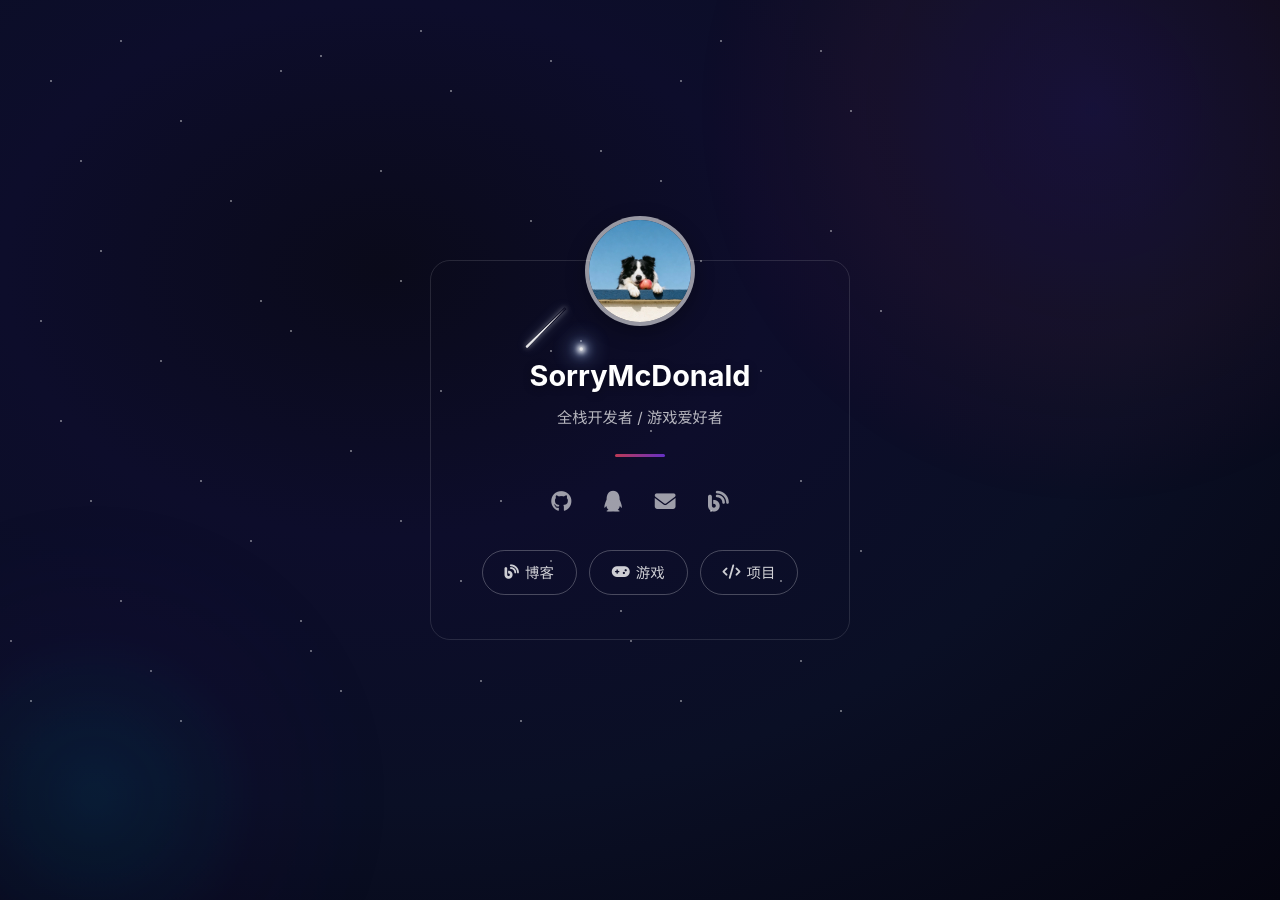
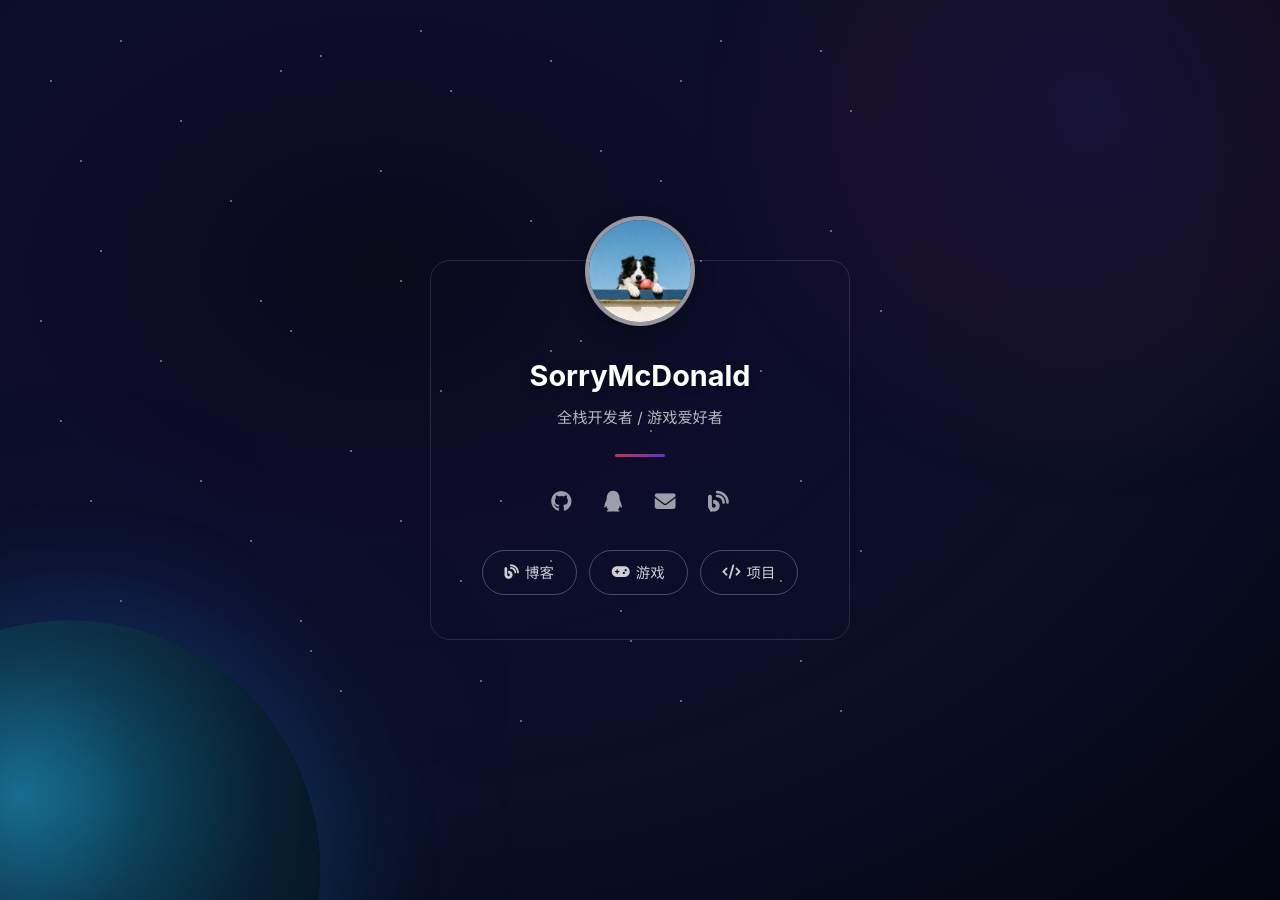
Before and after one commit to huangchen-2/htmlGame, a Jekyll site: the page built from index.md, in a window 1280 px wide. Built offline with Jekyll 4.4.1, drawn with Linux system fonts in a browser that asks for light colours.

Commit message:
左下角半个地球 + 流星稀疏均匀分布

```diff
--- a/_layouts/default.html
+++ b/_layouts/default.html
@@ -4,7 +4,7 @@
   <meta charset="UTF-8">
   <meta name="viewport" content="width=device-width, initial-scale=1.0">
   <title>{% if page.title %}{{ page.title }} - {{ site.title }}{% else %}{{ site.title }}{% endif %}</title>
-  <link rel="stylesheet" href="/assets/css/style.css?v=5">
+  <link rel="stylesheet" href="/assets/css/style.css?v=6">
   <link rel="stylesheet" href="https://cdnjs.cloudflare.com/ajax/libs/font-awesome/6.5.0/css/all.min.css">
 </head>
 <body>
--- a/_layouts/home.html
+++ b/_layouts/home.html
@@ -4,6 +4,7 @@ layout: default
 
 <div class="cover-container">
   <div class="stars"></div>
+  <div class="earth"></div>
   <div id="meteor-sky"></div>
   <div class="cover-card">
     <img class="avatar" src="/assets/img/avatar.jpg" alt="avatar" onerror="this.style.display='none'">
--- a/assets/css/style.css
+++ b/assets/css/style.css
@@ -165,6 +165,32 @@ body {
     0 0 6px 3px rgba(255, 255, 255, 0.95),
     0 0 14px 6px rgba(200, 220, 255, 0.7),
     0 0 30px 12px rgba(140, 180, 255, 0.4);
+}
+
+/* ====== 左下角半个地球 ====== */
+.earth {
+  position: absolute;
+  bottom: -220px;
+  left: -180px;
+  width: 500px;
+  height: 500px;
+  border-radius: 50%;
+  z-index: 0;
+  background:
+    radial-gradient(ellipse at 40% 35%, #1a6b8a 0%, #0d3b4f 30%, #07202e 60%, #020c14 100%),
+    radial-gradient(ellipse at 55% 50%, rgba(40, 160, 120, 0.5) 0%, transparent 40%),
+    radial-gradient(ellipse at 30% 25%, rgba(60, 180, 200, 0.3) 0%, transparent 30%),
+    radial-gradient(ellipse at 60% 60%, rgba(30, 100, 80, 0.4) 0%, transparent 35%);
+  box-shadow:
+    0 0 80px 30px rgba(30, 140, 200, 0.15),
+    0 0 200px 60px rgba(20, 80, 160, 0.1),
+    inset 0 0 60px rgba(0, 0, 0, 0.4);
+  animation: earthGlow 8s ease-in-out infinite alternate;
+}
+
+@keyframes earthGlow {
+  0%   { box-shadow: 0 0 80px 30px rgba(30, 140, 200, 0.12), 0 0 200px 60px rgba(20, 80, 160, 0.08); }
+  100% { box-shadow: 0 0 100px 40px rgba(30, 160, 220, 0.18), 0 0 220px 70px rgba(20, 100, 180, 0.12); }
 }
 
 /* ====== 毛玻璃卡片本体 ====== */
```
Also changed, not shown: other parts of _layouts/home.html (+16 -22 lines).
